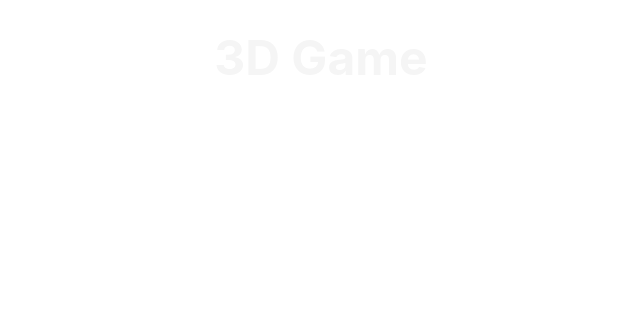
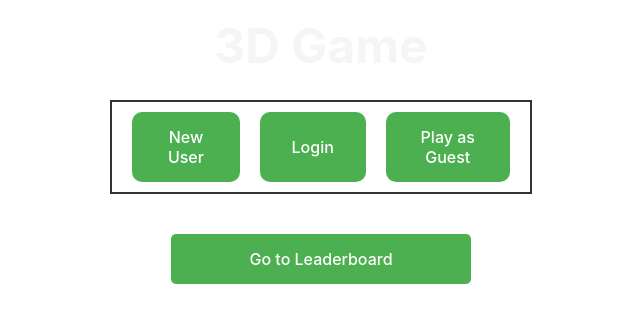
Before and after one commit to tkbunbury/3D-game, a React (Vite) app: page / in a window 1280 px wide. Shown: the top 322 px of the page, without its empty margins (319-959 px from the left). Built offline with nearby package versions, Linux system fonts and the light colour scheme.

Commit message:
Completed login page, login form, sign up form displays, no backend functionality

```diff
--- a/src/App.css
+++ b/src/App.css
@@ -1,5 +1,17 @@
+body {
+  margin: 0;
+  display: flex;
+  justify-content: center;
+  align-items: center;
+  height: 100vh;
+}
+
+.container {
+  text-align: center;
+}
+
 .game-title {
-  position: absolute;
+  position: fixed;
   top: 0;
   left: 0;
   width: 100%;
@@ -7,4 +19,6 @@
   font-size: 48px;
   color: whitesmoke;
   z-index: 1000;
+  margin-bottom: 20px;
+  margin-top: 20px;
 }
--- a/src/App.jsx
+++ b/src/App.jsx
@@ -1,4 +1,3 @@
-import { useState } from 'react'
 import { Routes, Route, BrowserRouter } from 'react-router-dom'
 import './App.css'
 import LoginPage from './components/LoginPage/LoginPage'
@@ -12,7 +11,7 @@ function App() {
 
   return (
     <BrowserRouter>
-      <>
+      <div className="container">
         <h1 className="game-title">3D Game</h1>
             <Routes>
               <Route path='/' element={<LoginPage/>}/>
@@ -20,7 +19,7 @@ function App() {
               <Route path='/startscreen' element={<StartScreen/>}/>
               <Route path='/finalscore' element={<FinalScore/>}/>
             </Routes>
-      </>
+      </div>
     </BrowserRouter>
   )
 }
--- /dev/null
+++ b/src/components/LoginPage/LoginButton/LoginButton.css
@@ -0,0 +1,17 @@
+.login-button {
+    background-color: #4CAF50;
+    border: none;
+    color: white;
+    padding: 15px 32px;
+    text-align: center;
+    text-decoration: none;
+    display: inline-block;
+    font-size: 16px;
+    cursor: pointer;
+    border-radius: 10px;
+    margin: 0 10px;
+}
+
+.login-button:hover {
+    background-color: #45a049;
+}
--- /dev/null
+++ b/src/components/LoginPage/LoginButton/LoginButton.jsx
@@ -0,0 +1,12 @@
+import React from 'react';
+import './LoginButton.css';
+
+function LoginButton({ label, onClick }) {
+    return (
+    <button className="login-button" onClick={onClick}>
+    {label}
+    </button>
+    );
+}
+
+export default LoginButton;
--- a/src/components/LoginPage/LoginForm/LoginForm.css
+++ b/src/components/LoginPage/LoginForm/LoginForm.css
@@ -0,0 +1,48 @@
+.login-form,
+.signup-form {
+    margin-top: 20px;
+}
+
+.login-form input,
+.signup-form input {
+    width: 100%;
+    padding: 10px;
+    margin-bottom: 10px;
+    border: 1px solid #ccc;
+    border-radius: 5px;
+    box-sizing: border-box;
+}
+
+.error {
+    color: red;
+    margin-bottom: 10px;
+}
+
+.login-form button,
+.signup-form button {
+    width: 100%;
+    padding: 10px;
+    background-color: #007bff;
+    color: #fff;
+    border: none;
+    border-radius: 5px;
+    cursor: pointer;
+}
+
+.login-form button:hover,
+.signup-form button:hover {
+    background-color: #0056b3;
+}
+
+.login-form,
+.signup-form {
+    width: 300px;
+    margin: 0 auto;
+}
+
+@media (max-width: 768px) {
+    .login-form,
+    .signup-form {
+        width: 80%;
+    }
+}
--- a/src/components/LoginPage/LoginForm/LoginForm.jsx
+++ b/src/components/LoginPage/LoginForm/LoginForm.jsx
@@ -1,5 +1,37 @@
-function LoginForm(){
+import { useState } from 'react';
+import './LoginForm.css';
 
+function LoginForm({ onSubmit }) {
+    const [username, setUsername] = useState('');
+    const [password, setPassword] = useState('');
+
+
+    const handleSubmit = (event) => {
+        event.preventDefault();
+        onSubmit(username, password);
+        setUsername('');
+        setPassword('');
+};
+
+    return (
+    <form className="login-form" onSubmit={handleSubmit}>
+        <input
+        type="text"
+        placeholder="Username"
+        value={username}
+        onChange={(event) => setUsername(event.target.value)}
+        required
+        />
+        <input
+        type="password"
+        placeholder="Password"
+        value={password}
+        onChange={(event) => setPassword(event.target.value)}
+        required
+        />
+        <button type="submit">Login</button>
+    </form>
+    );
 }
 
-export default LoginForm
+export default LoginForm;
--- a/src/components/LoginPage/LoginPage.css
+++ b/src/components/LoginPage/LoginPage.css
@@ -0,0 +1,33 @@
+.login-page {
+    display: flex;
+    flex-direction: column;
+    align-items: center;
+    height: 100vh;
+}
+
+.button-container {
+    display: flex;
+    justify-content: space-between;
+    width: 80%;
+    margin-bottom: 20px;
+    border: 2px solid #333;
+    padding: 10px;
+    margin-top: 100px;
+}
+
+.leaderboard-button {
+    width: 100%;
+    max-width: 300px;
+    padding: 15px;
+    background-color: #4CAF50;
+    color: white;
+    border: none;
+    border-radius: 5px;
+    cursor: pointer;
+    font-size: 16px;
+    margin-top: 20px;
+}
+
+.leaderboard-button:hover {
+    background-color: #45a049;
+}
--- a/src/components/LoginPage/LoginPage.jsx
+++ b/src/components/LoginPage/LoginPage.jsx
@@ -1,5 +1,58 @@
-function LoginPage(){
+import { useState } from 'react';
+import { useNavigate } from 'react-router-dom';
+import './LoginPage.css'
+import LoginButton from './LoginButton/LoginButton';
+import SignupForm from './SignupForm/SignupForm';
+import LoginForm from './LoginForm/LoginForm';
 
+function LoginPage() {
+    const [showSignupForm, setShowSignupForm] = useState(false);
+    const [showLoginForm, setShowLoginForm] = useState(false);
+    const navigate = useNavigate();
+
+    const handleNewUserClick = () => {
+        setShowSignupForm(true);
+        setShowLoginForm(false);
+    };
+
+    const handleLoginClick = () => {
+        setShowSignupForm(false);
+        setShowLoginForm(true);
+    };
+
+    const handleGuestClick = () => {
+        navigate('/startscreen');
+    };
+
+    const handleLeaderboardClick = () => {
+        navigate('/leaderboard');
+    };
+
+    const handleNewUserSubmit = (username, password) => {
+        console.log("Form submitted. Username:", username, "Password:", password);
+        console.log('Creating new user:', username, password);
+    };
+
+    const handleLoginSubmit = (username, password) => {
+        console.log("Form submitted. Username:", username, "Password:", password);
+        console.log('Logging in:', username, password);
+
+    };
+
+    return (
+    <div className="login-page">
+        <div className="button-container">
+            <LoginButton label="New User" onClick={handleNewUserClick} />
+            <LoginButton label="Login" onClick={handleLoginClick} />
+            <LoginButton label="Play as Guest" onClick={handleGuestClick} />
+        </div>
+        {showSignupForm && <SignupForm onSubmit={handleNewUserSubmit} />}
+        {showLoginForm && <LoginForm onSubmit={handleLoginSubmit} />}
+        <button className="leaderboard-button" onClick={handleLeaderboardClick}>
+        Go to Leaderboard
+        </button>
+    </div>
+    );
 }
 
-export default LoginPage
+export default LoginPage;
--- a/src/components/LoginPage/SignupForm/SignupForm.css
+++ b/src/components/LoginPage/SignupForm/SignupForm.css
@@ -0,0 +1,48 @@
+.login-form,
+.signup-form {
+    margin-top: 20px;
+}
+
+.login-form input,
+.signup-form input {
+    width: 100%;
+    padding: 10px;
+    margin-bottom: 10px;
+    border: 1px solid #ccc;
+    border-radius: 5px;
+    box-sizing: border-box;
+}
+
+.error {
+    color: red;
+    margin-bottom: 10px;
+}
+
+.login-form button,
+.signup-form button {
+    width: 100%;
+    padding: 10px;
+    background-color: #007bff;
+    color: #fff;
+    border: none;
+    border-radius: 5px;
+    cursor: pointer;
+}
+
+.login-form button:hover,
+.signup-form button:hover {
+    background-color: #0056b3;
+}
+
+.login-form,
+.signup-form {
+    width: 300px;
+    margin: 0 auto;
+}
+
+@media (max-width: 768px) {
+    .login-form,
+    .signup-form {
+        width: 80%;
+    }
+}
--- a/src/components/LoginPage/SignupForm/SignupForm.jsx
+++ b/src/components/LoginPage/SignupForm/SignupForm.jsx
@@ -1,5 +1,52 @@
-function SignupForm(){
+import { useState } from "react";
+import './SignupForm.css'
 
+function SignupForm({ onSubmit }) {
+    const [username, setUsername] = useState('');
+    const [password, setPassword] = useState('');
+    const [confirmPassword, setConfirmPassword] = useState('');
+    const [error, setError] = useState('');
+
+    const handleSubmit = (event) => {
+        event.preventDefault();
+        if (password !== confirmPassword) {
+            setError('Passwords do not match. Please retype.');
+            return;
+        }
+        onSubmit(username, password);
+        setUsername('');
+        setPassword('');
+        setConfirmPassword('');
+        setError('');
+    };
+
+    return (
+    <form className="login-form" onSubmit={handleSubmit}>
+        <input
+        type="text"
+        placeholder="Username"
+        value={username}
+        onChange={(event) => setUsername(event.target.value)}
+        required
+        />
+        <input
+        type="password"
+        placeholder="Password"
+        value={password}
+        onChange={(event) => setPassword(event.target.value)}
+        required
+        />
+        <input
+        type="password"
+        placeholder="Confirm Password"
+        value={confirmPassword}
+        onChange={(event) => setConfirmPassword(event.target.value)}
+        required
+        />
+        {error && <p className="error">{error}</p>}
+        <button type="submit">Create Account</button>
+    </form>
+    );
 }
 
-export default SignupForm
+export default SignupForm;
```
Lines whose indentation alone changed are shown as unchanged.
